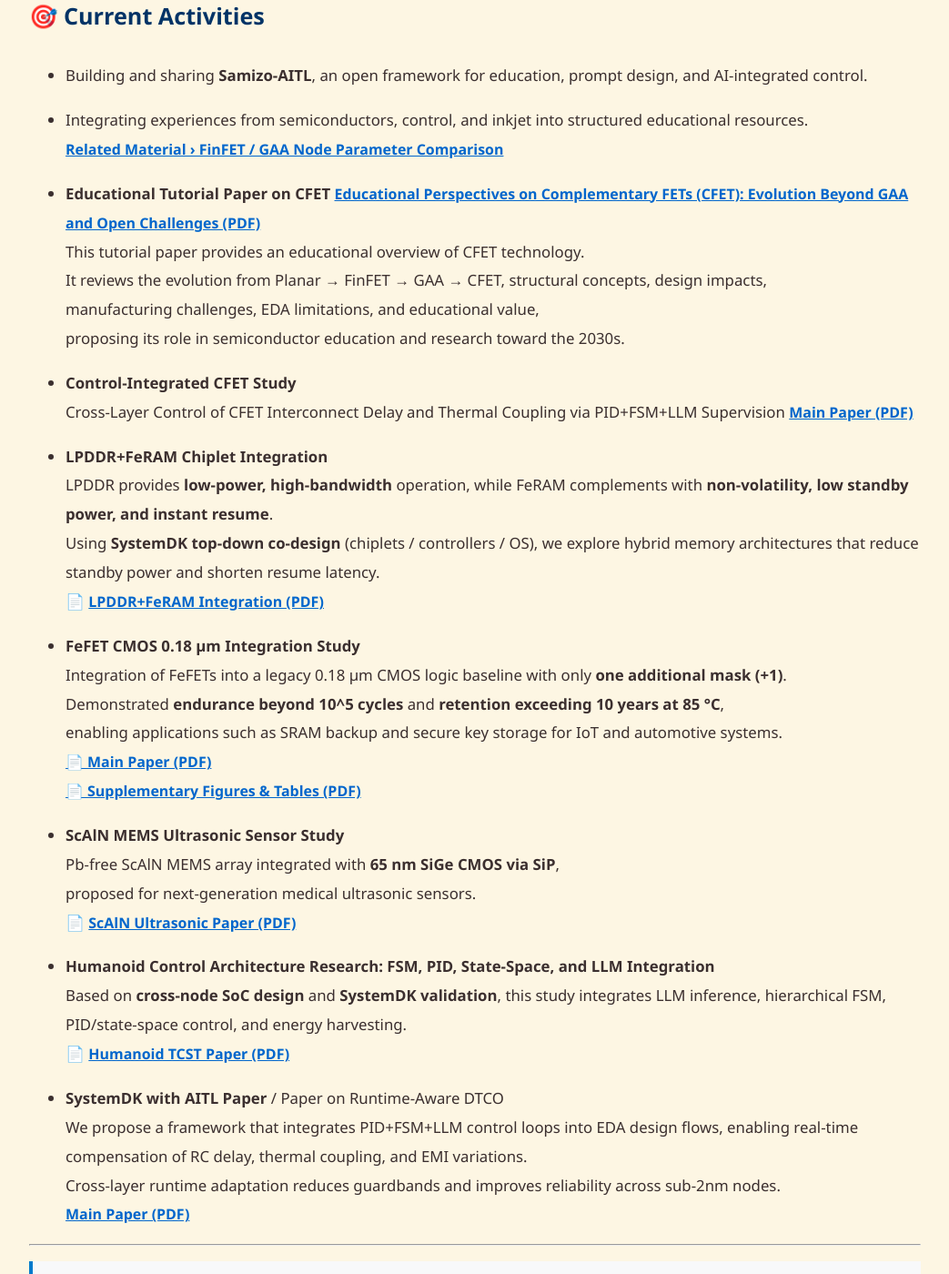
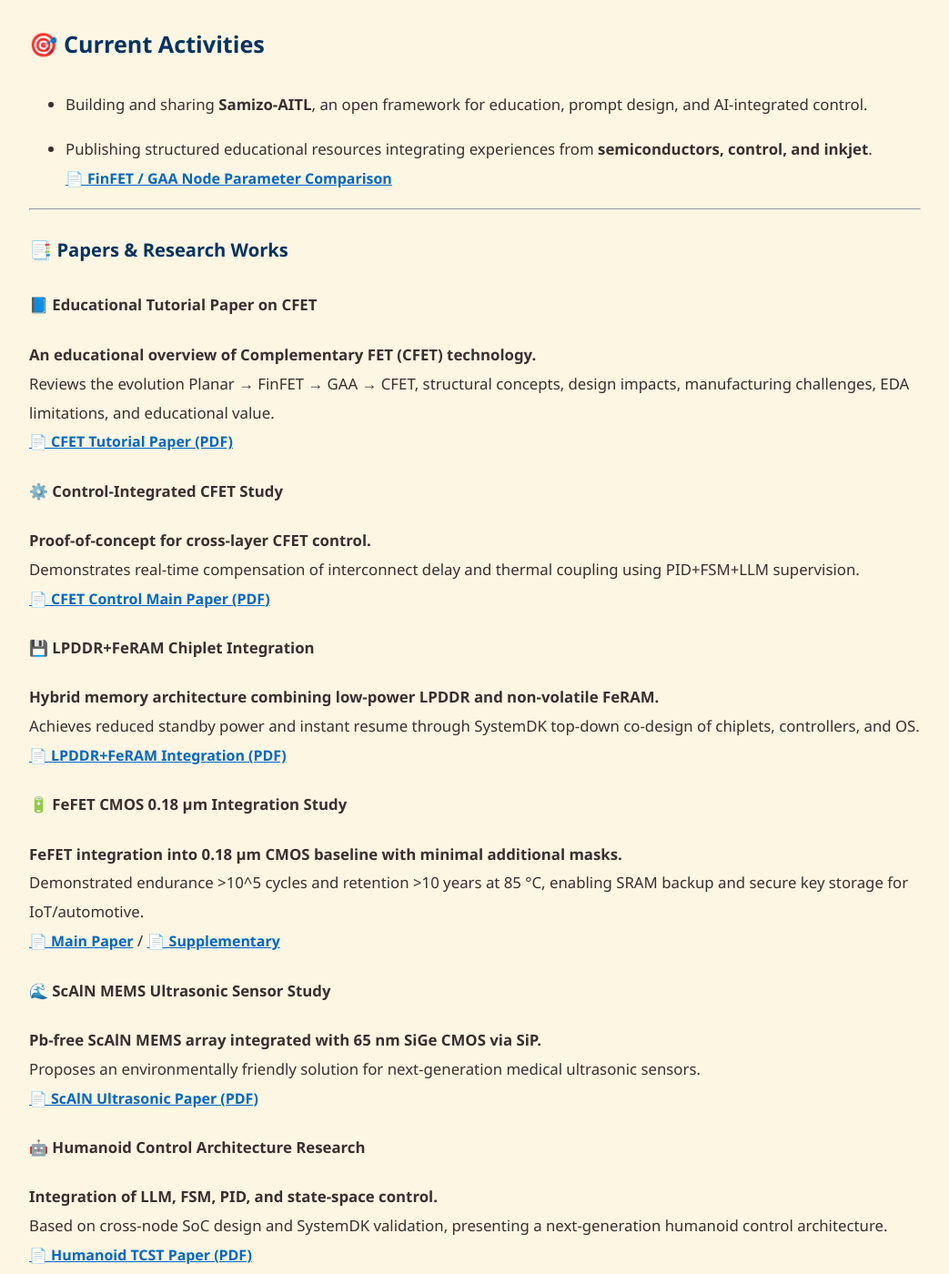
Before and after one commit to Samizo-AITL/Samizo-AITL.github.io, a Jekyll site: the page built from about/career-summary/en/index.md, in a window 1280 px wide and 1400 px high, scrolled down 1864 px. Shown: the whole window at 91% size, without its empty margins (118-1161 px from the left). Built offline with Jekyll 4.4.1, drawn with Linux system fonts in a browser that asks for light colours; some of the changed text lies outside the part shown.

Commit message:
Update index.md

```diff
--- a/about/career-summary/en/index.md
+++ b/about/career-summary/en/index.md
@@ -12,104 +12,106 @@
 
 Shinichi Samizo is an engineer who has continuously deepened his expertise from
 **control theory & electromagnetic analysis**, through **semiconductor device development**
-and **PZT actuators**, to the **commercialization of PrecisionCore printheads**—
+and **PZT actuators**, to the **commercialization of PrecisionCore printheads** —
 evolving from **technology → systems → education**.
 
 ---
 
 ## 📘 Career Phases
 
-### 🔹 Phase 0｜Control Design & Electromagnetic Analysis (1994–1997)
+### ⚡ Phase 0｜Control Design & Electromagnetic Analysis (1994–1997)
 - Experienced **control design using MATLAB / Simulink** as an undergraduate.
-  [Related Material › Digital H∞ Control](https://samizo-aitl.github.io/EduController/part04_digital/theory/06_digital_hinf_control.html)
+  [📘 Digital H∞ Control](https://samizo-aitl.github.io/EduController/part04_digital/theory/06_digital_hinf_control.html)
 
-- Graduate research in electromagnetic field analysis.
+- Graduate research in **electromagnetic field analysis**.
   **Episode: Thin-Film Microreactor Analysis (1996–1997)**
   Analyzed DC-DC converter reactors using ferrite-based magnetic materials and Al spiral coil structures.
-  Presented guidelines for Q-factor degradation and Al/Cu material selection at 500kHz–1MHz.
-  [Details › Thin-Film Microreactor 1996](https://samizo-aitl.github.io/Edusemi-Plus/archive/in1996/thinfilm_microreactor/)
+  Presented **guidelines for Q-factor degradation and Al/Cu material selection at 500kHz–1MHz**.
+  [🔬 Thin-Film Microreactor 1996](https://samizo-aitl.github.io/Edusemi-Plus/archive/in1996/thinfilm_microreactor/)
 
 ---
 
-### 🔹 Phase 1｜Semiconductor Device Development (1997–2006)
+### 💾 Phase 1｜Semiconductor Device Development (1997–2006)
 - **1997**: Joined Seiko Epson Corporation.
   Engaged in **logic, memory, and high-voltage process integration** (0.35–0.18μm generations).
 
 - **Episode: 64M DRAM Ramp-Up (1998)**
-  Participated in mass production startup of 0.25μm DRAM, leading process setup, defect analysis, and yield improvement.
-  [Details › DRAM Startup 1998](https://samizo-aitl.github.io/Edusemi-Plus/archive/in1998/DRAM_Startup_64M_1998/)
+  Participated in **mass production startup of 0.25μm DRAM**, leading process setup, defect analysis, and yield improvement.
+  [💾 DRAM Startup 1998](https://samizo-aitl.github.io/Edusemi-Plus/archive/in1998/DRAM_Startup_64M_1998/)
 
 - Developed **high-voltage embedded technology (30V transistors)**, applied to a-TFT driver ICs.
-  [Related Material › 0.18μm CMOS 1.8V/3.3V/5V Embedded Front-End Process (Model)](https://samizo-aitl.github.io/Edusemi-v4x/chapter3_process_evolution/docs/0.18um_1.8V_3.3V_5V)
+  [⚙️ 0.18μm CMOS Embedded Front-End Process](https://samizo-aitl.github.io/Edusemi-v4x/chapter3_process_evolution/docs/0.18um_1.8V_3.3V_5V)
 
 ---
 
-### 🔹 Phase 2｜Piezoelectric Materials & Actuators (2007–2012)
-- Began with PZT process evaluation for FeRAM, then expanded to thin-film piezo actuator development.
-  [Related Material › 0.18μm FeRAM Process Flow (Model)](https://samizo-aitl.github.io/Edusemi-v4x/d_chapter1_memory_technologies/doc_FeRAM/0.18um_FeRAM_ProcessFlow)
+### 🎛️ Phase 2｜Piezoelectric Materials & Actuators (2007–2012)
+- Started with **PZT process evaluation for FeRAM**, later applied to thin-film piezo actuators.
+  [🔧 0.18μm FeRAM Process Flow](https://samizo-aitl.github.io/Edusemi-v4x/d_chapter1_memory_technologies/doc_FeRAM/0.18um_FeRAM_ProcessFlow)
 
-- Contributed to **structural analysis and reliability of PZT films**, laying the foundation for **PrecisionCore technology**.
+- Contributed to **structural analysis and reliability evaluation of PZT films**, establishing the foundation of **PrecisionCore technology**.
 
-- Tackled thin-film reliability issues through **defect analysis and surface treatment optimization**.
+- Overcame thin-film reliability issues through **defect analysis and surface treatment optimization**.
 
 ---
 
-### 🔹 Phase 3｜PrecisionCore Commercialization & Education (2012–)
+### 🖨️ Phase 3｜PrecisionCore Commercialization & Education (2012–)
 - Led **COF implementation and driver IC integration** for PrecisionCore printheads.
-  [Related Material › Special Chapter 2a: Constraints in SystemDK](https://samizo-aitl.github.io/Edusemi-v4x/f_chapter2a_systemdk/)
+  [🔥 SystemDK: Thermal / Stress / Noise Constraints](https://samizo-aitl.github.io/Edusemi-v4x/f_chapter2a_systemdk/)
 
 - Responsible for **scheduling and execution** from development to mass production.
 
 - Promoted **BOM management, ISO training, and knowledge transfer**, transforming them into structured educational content.
-  [Related Material › Design-to-Mass Production Component Ordering Flow](https://samizo-aitl.github.io/EduMecha/08_production_process/production_process_flow.html)
+  [📑 Design-to-Mass Production Ordering Flow](https://samizo-aitl.github.io/EduMecha/08_production_process/production_process_flow.html)
 
 ---
 
 ## 🎯 Current Activities
 - Building and sharing **Samizo-AITL**, an open framework for education, prompt design, and AI-integrated control.
 
-- Integrating experiences from semiconductors, control, and inkjet into structured educational resources.
-  [Related Material › FinFET / GAA Node Parameter Comparison](https://samizo-aitl.github.io/Edusemi-v4x/f_chapter1_finfet_gaa/appendixf1_05_node_params)
+- Publishing structured educational resources integrating experiences from **semiconductors, control, and inkjet**.
+  [📄 FinFET / GAA Node Parameter Comparison](https://samizo-aitl.github.io/Edusemi-v4x/f_chapter1_finfet_gaa/appendixf1_05_node_params)
 
-- **Educational Tutorial Paper on CFET**
-  [Educational Perspectives on Complementary FETs (CFET): Evolution Beyond GAA and Open Challenges (PDF)](../docs/cfet_tutorial_main.pdf)
-  This tutorial paper provides an educational overview of CFET technology.
-  It reviews the evolution from Planar → FinFET → GAA → CFET, structural concepts, design impacts,
-  manufacturing challenges, EDA limitations, and educational value,
-  proposing its role in semiconductor education and research toward the 2030s.
+---
 
-- **Control-Integrated CFET Study**
-  Cross-Layer Control of CFET Interconnect Delay and Thermal Coupling via PID+FSM+LLM Supervision
-  [Main Paper (PDF)](../docs/cfet_ctrl2025.pdf)
+### 📑 Papers & Research Works
 
-- **LPDDR+FeRAM Chiplet Integration**
-  LPDDR provides **low-power, high-bandwidth** operation, while FeRAM complements with **non-volatility, low standby power, and instant resume**.
-  Using **SystemDK top-down co-design** (chiplets / controllers / OS), we explore hybrid memory architectures that reduce standby power and shorten resume latency.
-  📄 [LPDDR+FeRAM Integration (PDF)](../docs/LPDDR_FeRAM.pdf)
+#### 📘 Educational Tutorial Paper on CFET
+**An educational overview of Complementary FET (CFET) technology.**
+Reviews the evolution Planar → FinFET → GAA → CFET, structural concepts, design impacts, manufacturing challenges, EDA limitations, and educational value.
+[📄 CFET Tutorial Paper (PDF)](../docs/cfet_tutorial_main.pdf)
 
-- **FeFET CMOS 0.18 µm Integration Study**
-  Integration of FeFETs into a legacy 0.18 µm CMOS logic baseline with only **one additional mask (+1)**.
-  Demonstrated **endurance beyond 10^5 cycles** and **retention exceeding 10 years at 85 °C**,
-  enabling applications such as SRAM backup and secure key storage for IoT and automotive systems.
-  [📄 Main Paper (PDF)](../docs/FeFET_CMOS018um_IntegrationStudy_Main.pdf)
-  [📄 Supplementary Figures & Tables (PDF)](../docs/FeFET_CMOS_018um_IntegrationStudy_Supplementary.pdf)
+#### ⚙️ Control-Integrated CFET Study
+**Proof-of-concept for cross-layer CFET control.**
+Demonstrates real-time compensation of interconnect delay and thermal coupling using PID+FSM+LLM supervision.
+[📄 CFET Control Main Paper (PDF)](../docs/cfet_ctrl2025.pdf)
 
-- **ScAlN MEMS Ultrasonic Sensor Study**
-  Pb-free ScAlN MEMS array integrated with **65 nm SiGe CMOS via SiP**,
-  proposed for next-generation medical ultrasonic sensors.
-  📄 [ScAlN Ultrasonic Paper (PDF)](../docs/scaln_ultrasonic.pdf)
+#### 💾 LPDDR+FeRAM Chiplet Integration
+**Hybrid memory architecture combining low-power LPDDR and non-volatile FeRAM.**
+Achieves reduced standby power and instant resume through SystemDK top-down co-design of chiplets, controllers, and OS.
+[📄 LPDDR+FeRAM Integration (PDF)](../docs/LPDDR_FeRAM.pdf)
 
-- **Humanoid Control Architecture Research: FSM, PID, State-Space, and LLM Integration**
-  Based on **cross-node SoC design** and **SystemDK validation**, this study integrates LLM inference, hierarchical FSM, PID/state-space control, and energy harvesting.
-  📄 [Humanoid TCST Paper (PDF)](../docs/humanoid_tcst2025.pdf)
+#### 🔋 FeFET CMOS 0.18 µm Integration Study
+**FeFET integration into 0.18 µm CMOS baseline with minimal additional masks.**
+Demonstrated endurance >10^5 cycles and retention >10 years at 85 °C, enabling SRAM backup and secure key storage for IoT/automotive.
+[📄 Main Paper](../docs/FeFET_CMOS018um_IntegrationStudy_Main.pdf) / [📄 Supplementary](../docs/FeFET_CMOS_018um_IntegrationStudy_Supplementary.pdf)
 
-- **SystemDK with AITL Paper** / Paper on Runtime-Aware DTCO
-We propose a framework that integrates PID+FSM+LLM control loops into EDA design flows, enabling real-time compensation of RC delay, thermal coupling, and EMI variations.
-Cross-layer runtime adaptation reduces guardbands and improves reliability across sub-2nm nodes.
-[Main Paper (PDF)](../docs/systemdk_aitl2025.pdf)
+#### 🌊 ScAlN MEMS Ultrasonic Sensor Study
+**Pb-free ScAlN MEMS array integrated with 65 nm SiGe CMOS via SiP.**
+Proposes an environmentally friendly solution for next-generation medical ultrasonic sensors.
+[📄 ScAlN Ultrasonic Paper (PDF)](../docs/scaln_ultrasonic.pdf)
+
+#### 🤖 Humanoid Control Architecture Research
+**Integration of LLM, FSM, PID, and state-space control.**
+Based on cross-node SoC design and SystemDK validation, presenting a next-generation humanoid control architecture.
+[📄 Humanoid TCST Paper (PDF)](../docs/humanoid_tcst2025.pdf)
+
+#### 🖥️ SystemDK with AITL Paper
+**Runtime-aware DTCO framework with PID+FSM+LLM loops.**
+Compensates RC delay, thermal coupling, and EMI variations in real time, reducing guardbands and enhancing sub-2nm reliability.
+[📄 SystemDK+AITL Main Paper (PDF)](../docs/systemdk_aitl2025.pdf)
 
 ---
 
 > ⚠️ **Note**
-> The process information described here is based on conceptual models for educational purposes
+> The process information described here is based on **conceptual models for educational purposes**
 > and is not related to actual manufacturing flows or confidential data.
```
